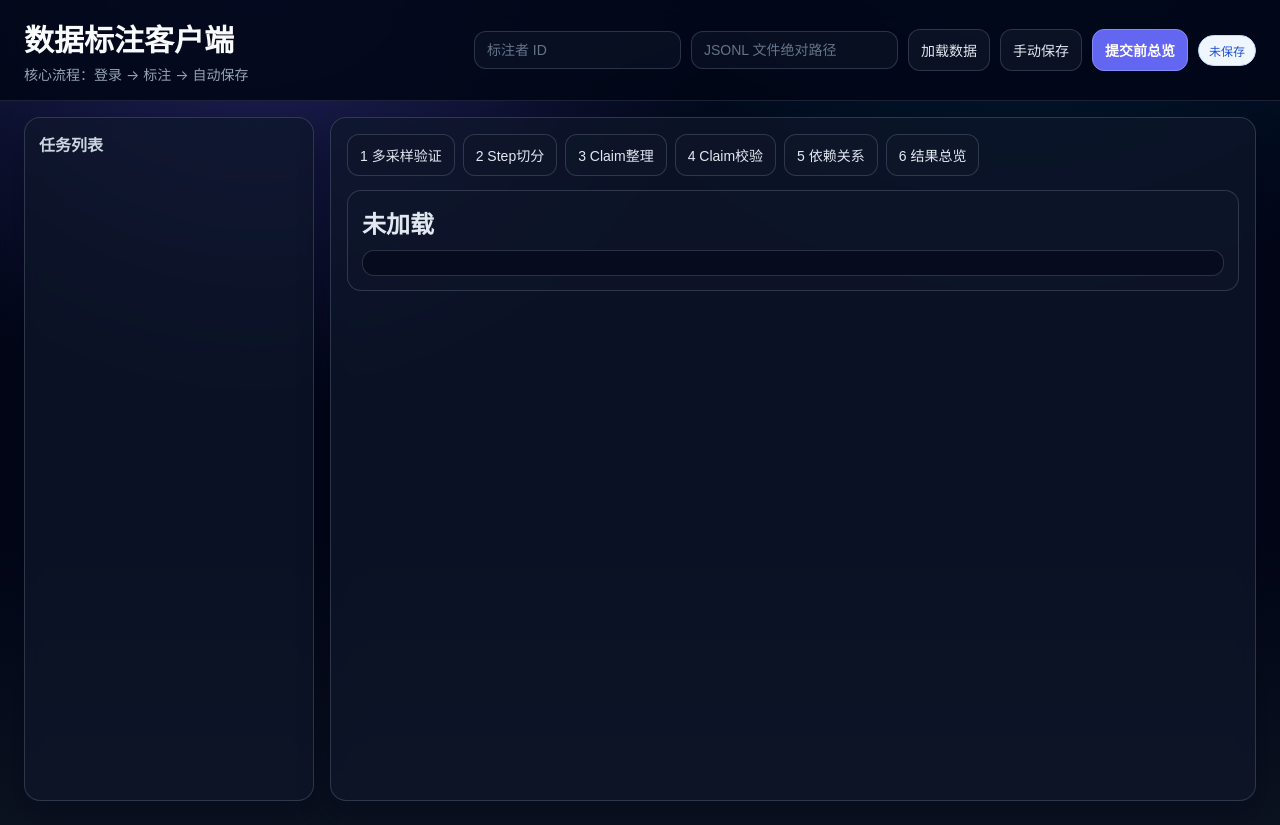
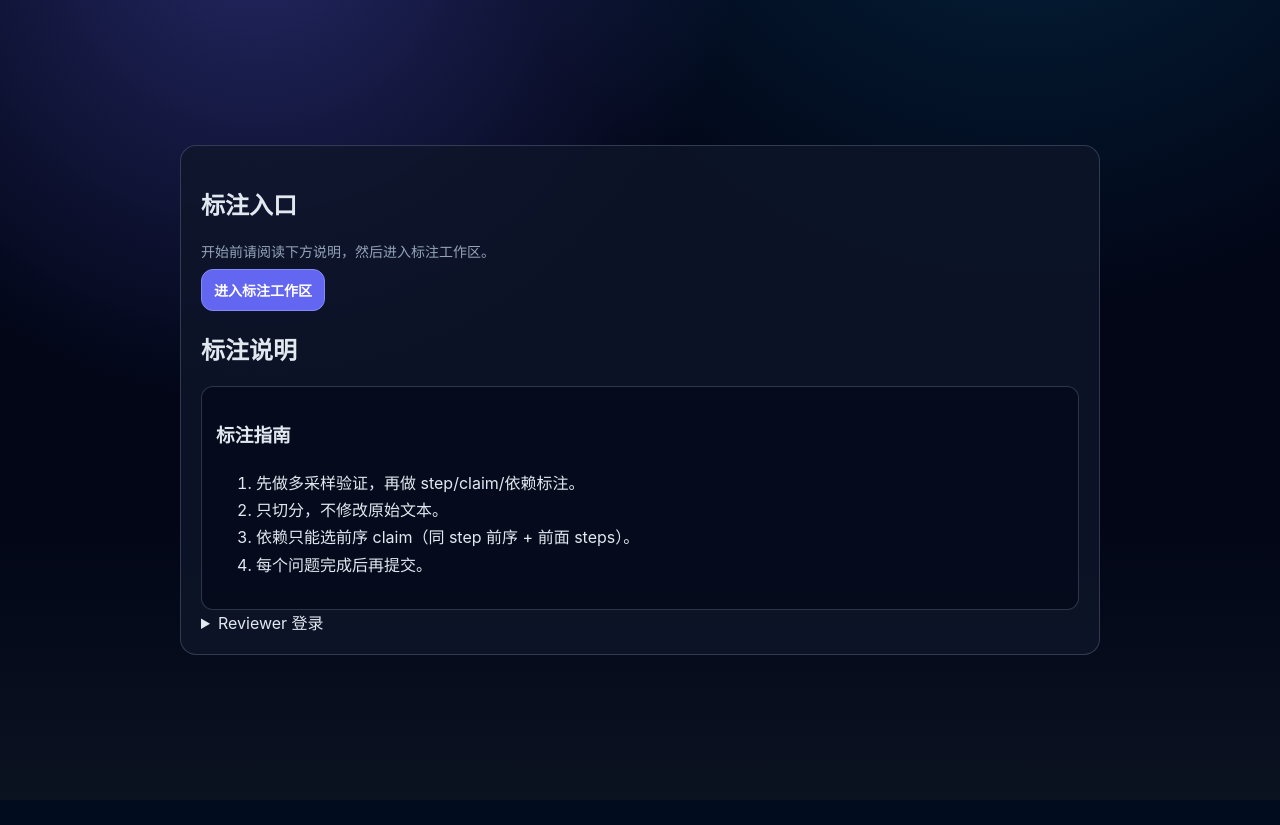
Before and after one commit to zhai098/benchmark, a Flask app: page / in a window 1280 px wide. After the commit the page ends 655 px from the top, so only its background shows below. Run offline with Flask 3, Linux system fonts and the light colour scheme.

Commit message:
Refocus annotation UX and enforce reviewer/annotator separation

```diff
--- a/annotation_app/app.py
+++ b/annotation_app/app.py
@@ -9,7 +9,7 @@ from typing import Any
 from urllib.parse import quote
 from urllib.request import urlopen
 
-from flask import Flask, abort, jsonify, render_template, request, send_file
+from flask import Flask, abort, jsonify, render_template, request, send_file, session
 
 BASE_DIR = Path(__file__).resolve().parent
 DATA_DIR = BASE_DIR / "data"
@@ -19,7 +19,19 @@ GUIDE_PATH = DATA_DIR / "guideline.md"
 FRONTEND_OUT_DIR = BASE_DIR.parent / "frontend" / "out"
 
 app = Flask(__name__, template_folder="templates", static_folder="static")
+app.secret_key = "annotation-app-dev-secret"
 
+
+
+
+def current_role() -> str:
+    role = str(session.get("role") or "annotator")
+    return role if role in {"annotator", "reviewer"} else "annotator"
+
+
+def require_reviewer() -> None:
+    if current_role() != "reviewer":
+        abort(403, description="reviewer access required")
 
 def ensure_dirs() -> None:
     DATA_DIR.mkdir(parents=True, exist_ok=True)
@@ -148,16 +160,19 @@ def split_by_cut_points(text: str, cut_points: list[int]) -> list[str]:
 
 @app.get("/")
 def landing_page():
-    return render_template("annotator.html")
+    return render_template("home.html", role=current_role())
 
 
 @app.get("/annotator")
 def annotator_page():
+    if current_role() != "annotator":
+        session["role"] = "annotator"
     return render_template("annotator.html")
 
 
 @app.get("/review")
 def review_page():
+    require_reviewer()
     return render_template("review.html")
 
 
@@ -184,6 +199,39 @@ def frontend_asset(asset_path: str):
 def get_guideline():
     ensure_dirs()
     return jsonify({"content": GUIDE_PATH.read_text(encoding="utf-8")})
+
+
+@app.put("/api/guideline")
+def update_guideline():
+    require_reviewer()
+    ensure_dirs()
+    payload = parse_request_json()
+    content = str(payload.get("content") or "").strip()
+    if not content:
+        return jsonify({"error": "内容不能为空"}), 400
+    GUIDE_PATH.write_text(content + "\n", encoding="utf-8")
+    return jsonify({"ok": True, "updated_at_utc": now_utc_iso()})
+
+
+@app.post("/api/session/role")
+def set_role():
+    payload = parse_request_json()
+    role = str(payload.get("role") or "annotator")
+    if role not in {"annotator", "reviewer"}:
+        return jsonify({"error": "invalid role"}), 400
+
+    if role == "reviewer":
+        access_key = str(payload.get("access_key") or "")
+        expected = str((DATA_DIR / ".review_key").read_text(encoding="utf-8").strip()) if (DATA_DIR / ".review_key").exists() else "reviewer"
+        if access_key != expected:
+            return jsonify({"error": "reviewer key 无效"}), 403
+    session["role"] = role
+    return jsonify({"ok": True, "role": role})
+
+
+@app.get("/api/session")
+def get_session():
+    return jsonify({"role": current_role()})
 
 
 @app.post("/api/load_jsonl")
@@ -261,6 +309,7 @@ def save_record():
 
 @app.get("/api/review_records")
 def review_records_api():
+    require_reviewer()
     ensure_dirs()
     records = []
 
--- a/annotation_app/static/styles.css
+++ b/annotation_app/static/styles.css
@@ -1,8 +1,8 @@
 :root {
   --bg: #020617;
   --bg-soft: #0b1220;
-  --panel: rgba(15, 23, 42, 0.72);
-  --line: rgba(148, 163, 184, 0.25);
+  --panel: rgba(15, 23, 42, 0.78);
+  --line: rgba(148, 163, 184, 0.28);
   --text: #e2e8f0;
   --muted: #94a3b8;
   --primary: #6366f1;
@@ -10,6 +10,7 @@
   --success: #22c55e;
   --danger: #f43f5e;
 }
+
 * { box-sizing: border-box; }
 body {
   margin: 0;
@@ -21,17 +22,18 @@ body {
     radial-gradient(circle at 80% -30%, rgba(14, 165, 233, .2), transparent 38%),
     linear-gradient(180deg, var(--bg) 0%, var(--bg) 65%, var(--bg-soft) 100%);
 }
+
 .topbar {
   position: sticky; top: 0; z-index: 20;
   display: grid; grid-template-columns: 1fr auto; gap: 16px; align-items: center;
-  padding: 16px 24px;
+  padding: 14px 24px;
   border-bottom: 1px solid rgba(148, 163, 184, .18);
-  background: rgba(2, 6, 23, .86);
+  background: rgba(2, 6, 23, .88);
   backdrop-filter: blur(10px);
 }
-.topbar h1 { margin: 0; font-size: 30px; font-weight: 700; color: #f8fafc; }
+.topbar h1 { margin: 0; font-size: 28px; font-weight: 700; color: #f8fafc; }
 .sub { margin: 4px 0 0; color: var(--muted); font-size: 14px; }
-.toolbar { display: flex; flex-wrap: wrap; justify-content: flex-end; gap: 10px; align-items: center; }
+.toolbar { display: flex; flex-wrap: wrap; justify-content: flex-end; gap: 8px; align-items: center; }
 
 input, button, textarea, select {
   border: 1px solid var(--line);
@@ -51,14 +53,14 @@ input:focus, textarea:focus, select:focus {
 button { cursor: pointer; background: rgba(15, 23, 42, .7); }
 button:hover { border-color: rgba(129, 140, 248, .7); background: rgba(30, 41, 59, .8); }
 button.primary { background: var(--primary); border-color: rgba(129, 140, 248, 1); color: #fff; font-weight: 600; }
-button.primary:hover { background: #5458e8; }
 
 .layout {
   display: grid;
-  grid-template-columns: 290px minmax(0, 1fr);
-  gap: 16px;
-  padding: 16px 24px 24px;
+  grid-template-columns: 280px minmax(0, 1fr);
+  gap: 14px;
+  padding: 14px 20px 20px;
 }
+.layout.single { grid-template-columns: minmax(0, 1fr); }
 .case-panel, .panel {
   border: 1px solid var(--line);
   border-radius: 16px;
@@ -66,42 +68,33 @@ button.primary:hover { background: #5458e8; }
   box-shadow: 0 12px 30px rgba(2, 6, 23, .35);
   backdrop-filter: blur(8px);
 }
-.case-panel { padding: 14px; }
+.case-panel { padding: 12px; }
 .aside-head h3 { margin: 0 0 10px; font-size: 16px; color: #cbd5e1; }
-#caseList { margin: 0; padding: 0; list-style: none; display: grid; gap: 8px; max-height: calc(100vh - 230px); overflow: auto; }
+#caseList { margin: 0; padding: 0; list-style: none; display: grid; gap: 8px; max-height: calc(100vh - 210px); overflow: auto; }
 #caseList button { width: 100%; text-align: left; }
 
-.panel { padding: 16px; min-height: calc(100vh - 116px); }
-.step-nav { display: flex; gap: 8px; flex-wrap: wrap; margin-bottom: 14px; }
+.panel { padding: 14px; min-height: calc(100vh - 96px); }
+.workspace-main #stepContent { margin-top: 12px; }
+.step-nav { display: flex; gap: 8px; flex-wrap: wrap; margin-bottom: 12px; }
 .step-btn.active { background: var(--primary-soft); border-color: rgba(129, 140, 248, .9); color: #e0e7ff; font-weight: 600; }
 
-.context-card {
-  border: 1px solid var(--line);
-  border-radius: 14px;
-  background: rgba(15, 23, 42, .55);
-  padding: 14px;
-}
-#caseTitle { margin: 0 0 10px; }
-pre {
-  white-space: pre-wrap;
+.context-card,
+.card,
+.dep-section,
+.solution-render-card,
+pre,
+table,
+.kpi {
   border: 1px solid var(--line);
   border-radius: 12px;
-  padding: 12px;
-  margin: 0;
-  background: rgba(2, 6, 23, .55);
-}
-
-.card {
-  border: 1px solid var(--line);
-  border-radius: 14px;
-  padding: 12px;
-  margin-bottom: 12px;
   background: rgba(15, 23, 42, .55);
 }
-.card-head { display: flex; justify-content: space-between; align-items: center; gap: 8px; }
+.context-card { padding: 14px; }
+.card { padding: 12px; margin-bottom: 12px; }
+pre { white-space: pre-wrap; padding: 12px; margin: 0; }
+#caseTitle { margin: 0 0 10px; line-height: 1.4; }
 .row { display: flex; gap: 8px; flex-wrap: wrap; align-items: center; margin-top: 8px; }
-.tag.active.ok { border-color: rgba(34, 197, 94, .85); background: rgba(34, 197, 94, .15); }
-.tag.active.bad { border-color: rgba(244, 63, 94, .85); background: rgba(244, 63, 94, .15); }
+
 .pill {
   display: inline-block;
   border-radius: 999px;
@@ -113,19 +106,19 @@ pre {
   margin-left: 6px;
 }
 .kpi-grid { display: grid; grid-template-columns: repeat(auto-fit, minmax(120px, 1fr)); gap: 8px; margin: 10px 0 12px; }
-.kpi { border: 1px solid var(--line); border-radius: 12px; padding: 10px; background: rgba(2, 6, 23, .5); }
+.kpi { padding: 10px; }
 .kpi small { color: var(--muted); display: block; margin-bottom: 4px; }
 .kpi b { font-size: 20px; }
 
-.full-solution { width: 100%; min-height: 260px; }
+.full-solution { width: 100%; min-height: 220px; line-height: 1.6; }
 .claim-input { width: 100%; }
-.dep-section { border: 1px solid var(--line); border-radius: 12px; margin-bottom: 10px; padding: 8px; background: rgba(15, 23, 42, .45); }
+.dep-section { margin-bottom: 10px; padding: 8px; }
 .dep-card { display: grid; grid-template-columns: 1fr 1.2fr; gap: 10px; border-top: 1px dashed var(--line); padding-top: 8px; margin-top: 8px; }
 .curr-claim { background: rgba(99, 102, 241, .18); border: 1px solid rgba(129, 140, 248, .55); border-radius: 10px; padding: 8px; }
 .prev-steps details { margin-bottom: 6px; border: 1px solid var(--line); border-radius: 8px; padding: 6px; background: rgba(15, 23, 42, .55); }
 .dep-option { display: block; margin: 4px 0; }
 
-table { width: 100%; border-collapse: collapse; border: 1px solid var(--line); border-radius: 12px; overflow: hidden; background: rgba(15, 23, 42, .45); }
+table { width: 100%; border-collapse: collapse; overflow: hidden; }
 thead tr { background: rgba(30, 41, 59, .75); }
 th, td { border-bottom: 1px solid var(--line); text-align: left; padding: 10px; vertical-align: top; }
 tbody tr:hover { background: rgba(30, 41, 59, .4); }
@@ -134,32 +127,51 @@ tbody tr:hover { background: rgba(30, 41, 59, .4); }
 .save-state.saving { background: rgba(250, 204, 21, .18); border-color: rgba(250, 204, 21, .6); color: #fde68a; }
 .save-state.saved { background: rgba(34, 197, 94, .18); border-color: rgba(34, 197, 94, .55); color: #bbf7d0; }
 .save-state.error { background: rgba(244, 63, 94, .18); border-color: rgba(244, 63, 94, .55); color: #fecdd3; }
+.save-state.pending { background: rgba(99, 102, 241, .2); }
 
-.solution-render-card { border: 1px solid var(--line); border-radius: 12px; padding: 8px; background: rgba(15, 23, 42, .45); }
-.solution-render-card .rendered-math { max-height: 280px; overflow: auto; padding: 8px; border-radius: 10px; border: 1px solid var(--line); background: rgba(2, 6, 23, .65); }
-.card-actions { justify-content: space-between; }
+.solution-render-card { padding: 8px; }
+.solution-render-card .rendered-math {
+  max-height: 300px;
+  overflow: auto;
+  padding: 10px;
+  border-radius: 10px;
+  border: 1px solid var(--line);
+  background: rgba(2, 6, 23, .9);
+  color: #e2e8f0;
+  line-height: 1.6;
+}
+.solution-render-card .rendered-math .katex,
+.solution-render-card .rendered-math .katex-display,
+.solution-render-card .rendered-math .katex * {
+  color: #e2e8f0 !important;
+}
+.solution-render-card .rendered-math .katex-display { margin: 1em 0; overflow-x: auto; overflow-y: hidden; }
 .copy-status { color: #86efac; font-size: 12px; }
 .sample-focus { border: 1px solid rgba(129, 140, 248, .55); background: rgba(99, 102, 241, .08); }
+.tag.active.ok { border-color: rgba(34, 197, 94, .85); background: rgba(34, 197, 94, .15); }
+.tag.active.bad { border-color: rgba(244, 63, 94, .85); background: rgba(244, 63, 94, .15); }
+
+.home-shell { display: grid; place-items: center; min-height: 100vh; padding: 20px; }
+.home-card {
+  width: min(920px, 100%);
+  border: 1px solid var(--line);
+  border-radius: 16px;
+  background: var(--panel);
+  padding: 20px;
+}
+.guideline-render {
+  border: 1px solid var(--line);
+  border-radius: 12px;
+  background: rgba(2, 6, 23, .55);
+  padding: 14px;
+  line-height: 1.7;
+}
 
 @media (max-width: 1024px) {
-  .layout { grid-template-columns: 1fr; padding: 14px; }
+  .layout { grid-template-columns: 1fr; padding: 12px; }
   .panel { min-height: auto; }
 }
 @media (max-width: 720px) {
   .topbar { grid-template-columns: 1fr; }
   .dep-card { grid-template-columns: 1fr; }
 }
-
-.save-state { padding: 6px 10px; border-radius: 999px; font-size: 12px; border: 1px solid #bfdbfe; background: #eff6ff; color: #1d4ed8; }
-.save-state.saving { background: #fef9c3; border-color: #fde68a; color: #a16207; }
-.save-state.saved { background: #dcfce7; border-color: #86efac; color: #166534; }
-.save-state.error { background: #fee2e2; border-color: #fca5a5; color: #991b1b; }
-.save-state.pending { background: #eff6ff; border-color: #bfdbfe; color: #1d4ed8; }
-.solution-render-card { border: 1px solid var(--line); border-radius: 10px; padding: 8px; background: #fbfdff; }
-.solution-render-card .rendered-math { max-height: 280px; overflow: auto; padding: 8px; background: #fff; border: 1px solid var(--line); border-radius: 8px; }
-.card-actions { justify-content: space-between; }
-.copy-status { color: #166534; font-size: 12px; }
-.sample-focus { border: 1px solid #c7d2fe; background: #f8faff; }
-.topbar { position: sticky; top: 0; z-index: 20; }
-#stepContent { margin-top: 14px; }
-.toolbar { align-items: center; }
--- a/annotation_app/templates/annotator.html
+++ b/annotation_app/templates/annotator.html
@@ -3,17 +3,18 @@
 <head>
   <meta charset="UTF-8" />
   <meta name="viewport" content="width=device-width, initial-scale=1.0" />
-  <title>标注客户端</title>
+  <title>标注工作区</title>
   <link rel="stylesheet" href="{{ url_for('static', filename='styles.css') }}" />
   <link rel="stylesheet" href="https://cdn.jsdelivr.net/npm/katex@0.16.10/dist/katex.min.css" />
 </head>
 <body>
   <header class="topbar">
     <div>
-      <h1>数据标注客户端</h1>
-      <p class="sub">核心流程：登录 → 标注 → 自动保存</p>
+      <h1>标注工作区</h1>
+      <p class="sub">只保留标注必需操作：加载、标注、自动保存、提交。</p>
     </div>
     <div class="toolbar">
+      <button onclick="location.href='/'">首页</button>
       <input id="annotator" placeholder="标注者 ID" />
       <input id="jsonlPath" placeholder="JSONL 文件绝对路径" />
       <button onclick="loadDataset()">加载数据</button>
@@ -29,7 +30,7 @@
       <ul id="caseList"></ul>
     </aside>
 
-    <section class="panel">
+    <section class="panel workspace-main">
       <div class="step-nav">
         <button class="step-btn" data-step="1" onclick="goStep(1)">1 多采样验证</button>
         <button class="step-btn" data-step="2" onclick="goStep(2)">2 Step切分</button>
--- /dev/null
+++ b/annotation_app/templates/home.html
@@ -0,0 +1,60 @@
+<!doctype html>
+<html lang="zh-CN">
+<head>
+  <meta charset="UTF-8" />
+  <meta name="viewport" content="width=device-width, initial-scale=1.0" />
+  <title>标注入口</title>
+  <link rel="stylesheet" href="{{ url_for('static', filename='styles.css') }}" />
+</head>
+<body>
+  <main class="home-shell">
+    <section class="home-card">
+      <h1>标注入口</h1>
+      <p class="sub">开始前请阅读下方说明，然后进入标注工作区。</p>
+      <div class="row">
+        <button class="primary" onclick="enterAnnotator()">进入标注工作区</button>
+      </div>
+      <h2>标注说明</h2>
+      <article id="guidelineContent" class="guideline-render">加载中…</article>
+      <details>
+        <summary>Reviewer 登录</summary>
+        <div class="row">
+          <input id="reviewKey" type="password" placeholder="reviewer key" />
+          <button onclick="enterReviewer()">进入 Reviewer 区</button>
+        </div>
+      </details>
+    </section>
+  </main>
+  <script src="https://cdn.jsdelivr.net/npm/marked/marked.min.js"></script>
+  <script>
+    async function fetchGuideline() {
+      const res = await fetch('/api/guideline');
+      const data = await res.json();
+      const root = document.getElementById('guidelineContent');
+      root.innerHTML = marked.parse(data.content || '暂无说明');
+    }
+
+    async function enterAnnotator() {
+      await fetch('/api/session/role', {
+        method: 'POST', headers: { 'Content-Type': 'application/json' }, body: JSON.stringify({ role: 'annotator' })
+      });
+      location.href = '/annotator';
+    }
+
+    async function enterReviewer() {
+      const access_key = document.getElementById('reviewKey').value.trim();
+      const res = await fetch('/api/session/role', {
+        method: 'POST', headers: { 'Content-Type': 'application/json' }, body: JSON.stringify({ role: 'reviewer', access_key })
+      });
+      if (!res.ok) {
+        const data = await res.json();
+        alert(data.error || '登录失败');
+        return;
+      }
+      location.href = '/review';
+    }
+
+    fetchGuideline();
+  </script>
+</body>
+</html>
```
Also changed, not shown: annotation_app/static/review.js (+28 -1 lines), annotation_app/templates/review.html (+16 -5 lines), annotation_app/tests/test_annotation_app.py (+33 -2 lines), annotation_app/README.md.
